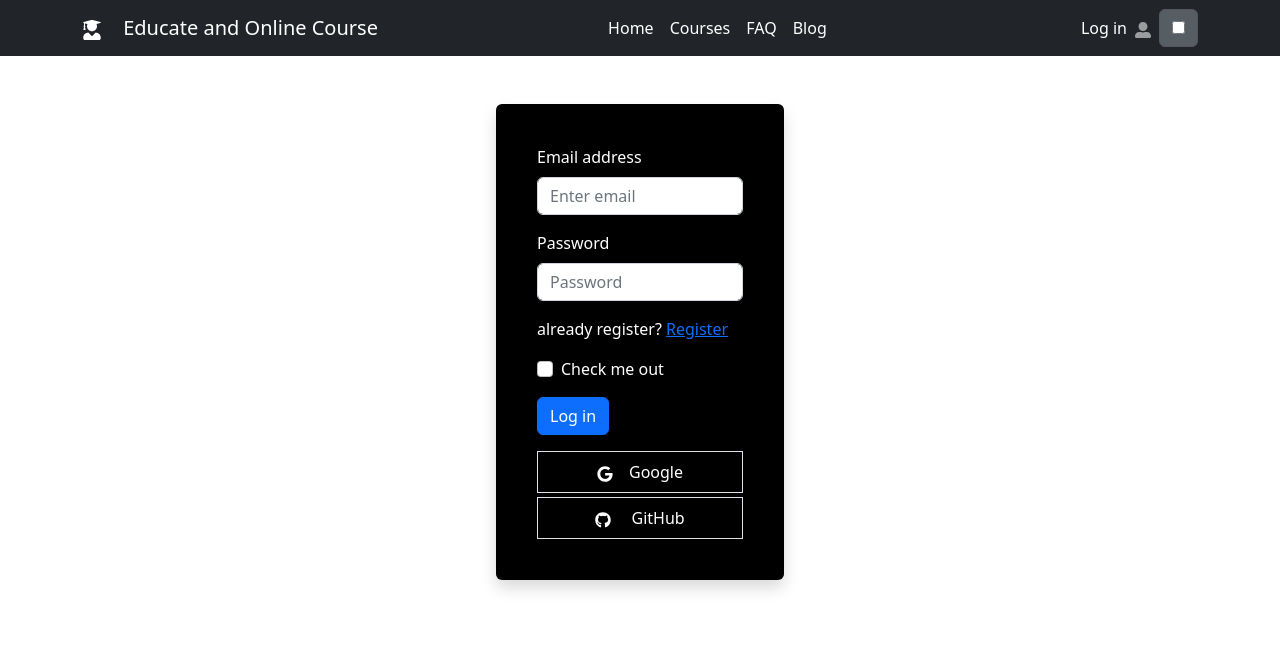
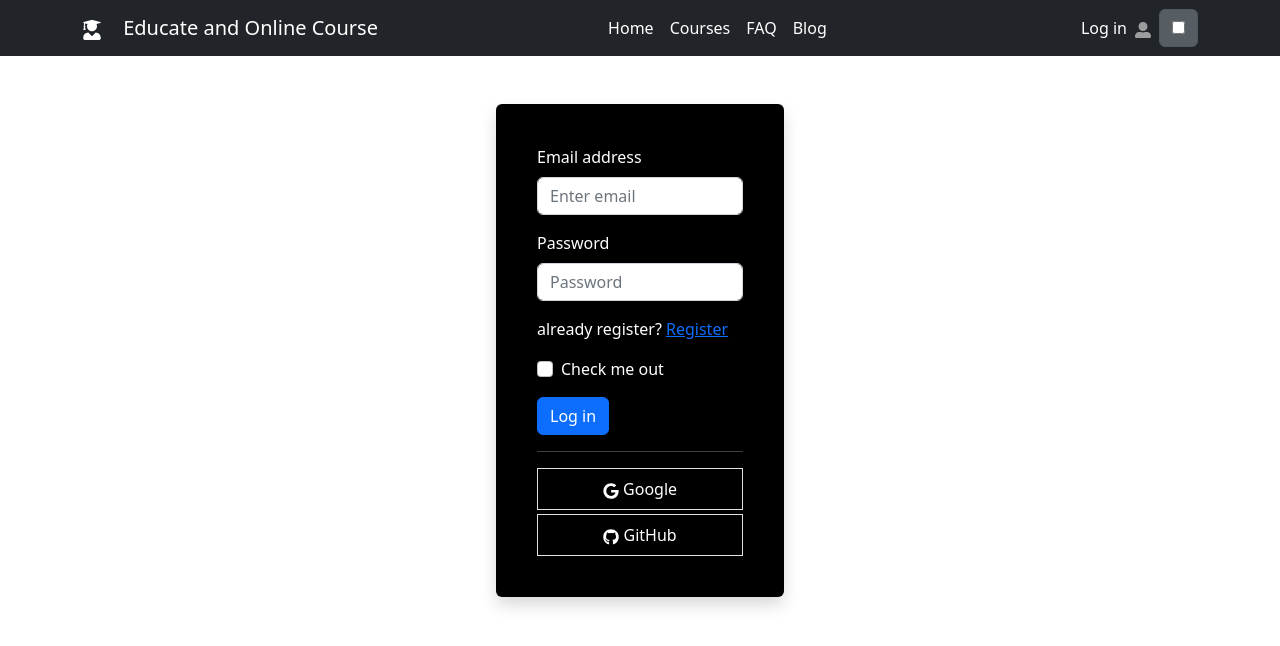
Before and after one commit to Abdur-Nur-Tushar-Irfan/assignment-10-client-side, a React (Create React App) app: page /login in a window 1280 px wide. Shown: the top 646 px of the page. Built offline with nearby package versions, Linux system fonts and the light colour scheme; no server answers; what @react-pdf/renderer would draw is missing.

Commit message:
environment added

```diff
--- a/src/components/Login/Login.js
+++ b/src/components/Login/Login.js
@@ -2,6 +2,7 @@ import React, { useContext, useState } from 'react';
 import { Card } from 'react-bootstrap';
 import Button from 'react-bootstrap/Button';
 import Form from 'react-bootstrap/Form';
+import toast from 'react-hot-toast';
 import { FaGithub, FaGoogle } from 'react-icons/fa';
 import { Link, useLocation, useNavigate } from 'react-router-dom';
 import { AuthContext } from '../../UserContext/UserContext';
@@ -19,6 +20,7 @@ const Login = () => {
                 const user = result.user;
                 console.log(user)
                 navigate(from, { replace: true })
+                toast.success('successfully login')
             })
             .catch(error => {
                 console.error(error)
@@ -53,6 +55,7 @@ const Login = () => {
                 setError('');
                 console.log(user)
                 navigate(from, { replace: true })
+                toast.success('successfully login')
 
             })
             .catch(error => {
@@ -87,9 +90,10 @@ const Login = () => {
                     <Button variant="primary" type="submit">
                         Log in
                     </Button>
+                    <hr className='text-white'></hr>
                     <div className='mt-3 text-center'>
-                       <div className='border p-2 mb-1 text-white'  onClick={handleGoogleSignIn}><Link> <FaGoogle className='me-3 text-white'></FaGoogle></Link>Google</div>
-                       <div className='border  p-2 text-white'> <Link className='me-3 text-white' onClick={handleGitHub}><FaGithub></FaGithub></Link> GitHub
+                       <div className='border p-2 mb-1 text-white'  onClick={handleGoogleSignIn}><FaGoogle></FaGoogle> Google</div>
+                       <div className='text-white border  p-2 text-white' onClick={handleGitHub}><FaGithub></FaGithub> GitHub
 </div>
                     </div>
                 </Form>
--- a/src/firebase/firebase.init.js
+++ b/src/firebase/firebase.init.js
@@ -5,12 +5,12 @@ import { initializeApp } from "firebase/app";
 
 // Your web app's Firebase configuration
 const firebaseConfig = {
-  apiKey: "AIzaSyDqQiJiDEJM4AFA939KzRN88uTQsLIGXDg",
-  authDomain: "educational-website-695a3.firebaseapp.com",
-  projectId: "educational-website-695a3",
-  storageBucket: "educational-website-695a3.appspot.com",
-  messagingSenderId: "453288225895",
-  appId: "1:453288225895:web:f3cac527f181a8a5a0f8c2"
+  apiKey: process.env.REACT_APP_apiKey,
+  authDomain: process.env.REACT_APP_authDomain,
+  projectId: process.env.REACT_APP_projectId,
+  storageBucket: process.env.REACT_APP_storageBucket,
+  messagingSenderId: process.env.REACT_APP_messagingSenderId,
+  appId: process.env.REACT_APP_appId
 };
 
 // Initialize Firebase
```
